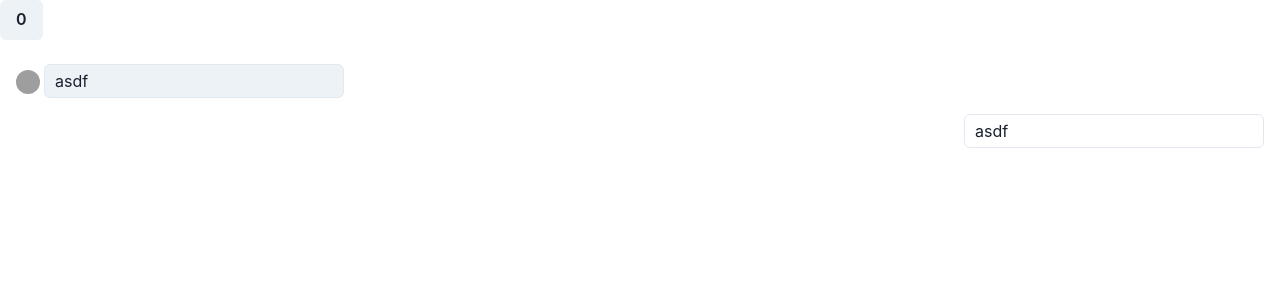
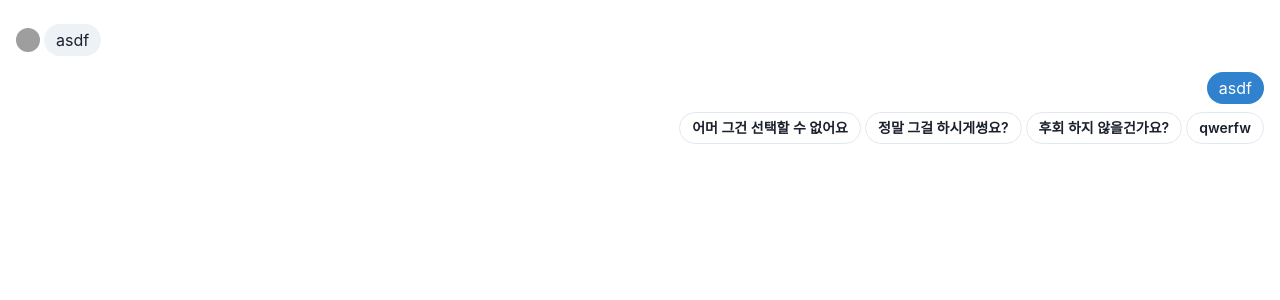
Before and after one commit to Variel/maeari, a React (Vite) app: page / in a window 1280 px wide. Shown: the top 300 px of the page. Built offline with nearby package versions, Linux system fonts and the light colour scheme; grey boxes are pictures that could not be loaded.

Commit message:
채팅 옵션 추가

```diff
--- a/src/App.tsx
+++ b/src/App.tsx
@@ -2,13 +2,11 @@ import { Box, Button } from "@chakra-ui/react";
 import { useState } from "react";
 import ChatMessage from "./components/ChatMessage";
 import ChatMessageGroup from "./components/ChatMessageGroup";
+import ChoiceList from "./components/ChoiceList";
 
 function App() {
-  const [count, setCount] = useState(0);
-
   return (
     <div className="App">
-      <Button onClick={() => setCount((c) => c + 1)}>{count}</Button>
       <Box p={4}>
         <ChatMessageGroup
           senderImage="https://picsum.photos/200/200"
@@ -33,6 +31,7 @@ function App() {
             },
           ]}
         </ChatMessageGroup>
+        <ChoiceList options={['어머 그건 선택할 수 없어요','정말 그걸 하시게썽요?','후회 하지 않을건가요?','qwerfw']} onChoice={(e) => console.log(e)}/>
       </Box>
     </div>
   );
--- a/src/components/ChatMessage.tsx
+++ b/src/components/ChatMessage.tsx
@@ -17,14 +17,17 @@ const ChatMessage: React.FC<ChatMessageProps> = ({
       variant="outline"
       overflow="hidden"
       maxW="300px"
-      backgroundColor={senderType === "me" ? undefined : "#EDF2F7"}
+      backgroundColor={senderType === "me" ? "#3182CE" : "#EDF2F7"}
+      color={senderType === "me" ? "white" : "inherit"}
+      border="none"
+      borderRadius={"16px"}
       ml={senderType === "me" ? "auto" : undefined}
       my={2}
     >
       {image && (
         <Image objectFit="cover" width="100%" maxH="200px" src={image} alt="" />
       )}
-      <CardBody px={2.5} py={1} whiteSpace="pre-wrap">{children}</CardBody>
+      <CardBody px={3} py={1} whiteSpace="pre-wrap">{children}</CardBody>
     </Card>
   );
 };
--- a/src/components/ChatMessageGroup.tsx
+++ b/src/components/ChatMessageGroup.tsx
@@ -21,9 +21,9 @@ const ChatMessageGroup: React.FC<ChatMessageGroupProps> = ({
       {senderType !== "me" && senderImage && (
         <Image src={senderImage} borderRadius="full" boxSize="24px" mr={1} mb={3} />
       )}
-      <Box flexGrow={1}>
-        {children.map((msg) => (
-          <ChatMessage senderType={msg.senderType} image={msg.image}>
+      <Box flexGrow={1} display="flex">
+        {children.map((msg, idx) => (
+          <ChatMessage key={idx} senderType={msg.senderType} image={msg.image}>
             {msg.message}
           </ChatMessage>
         ))}
--- /dev/null
+++ b/src/components/ChoiceList.tsx
@@ -0,0 +1,34 @@
+import { Box, Button } from "@chakra-ui/react";
+import { useCallback } from "react";
+
+interface ChoiceButtonProps {
+  children: string;
+  onClick: () => void
+}
+
+const ChoiceButton: React.FC<ChoiceButtonProps> = ({ children, onClick }) => {
+  const handleClick = useCallback(() => {
+    onClick?.();
+  }, [onClick]);
+
+  return <Button variant="outline" size="sm" ml={1} mb={1} borderRadius="16px" onClick={() => handleClick()}>{children}</Button>;
+};
+
+interface ChoiceListProps {
+  options: string[];
+  onChoice: (choice: string) => void;
+}
+
+const ChoiceList: React.FC<ChoiceListProps> = ({ options, onChoice }) => {
+  return (
+    <Box display="flex" justifyContent="flex-end" flexWrap="wrap">
+      {options.map((option, idx) => (
+        <ChoiceButton key={idx} onClick={() => onChoice(option)}>
+          {option}
+        </ChoiceButton>
+      ))}
+    </Box>
+  );
+};
+
+export default ChoiceList;
```
